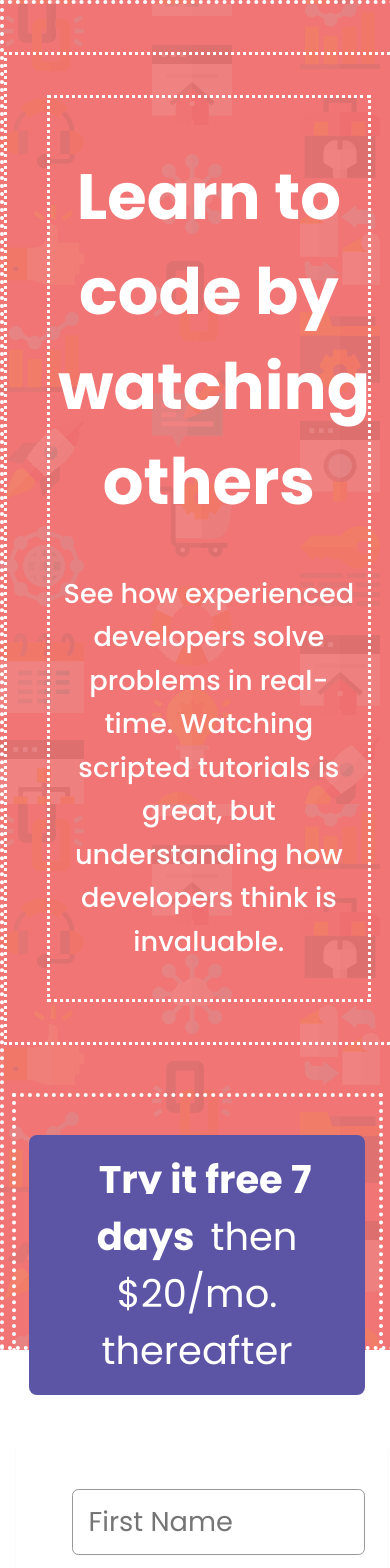
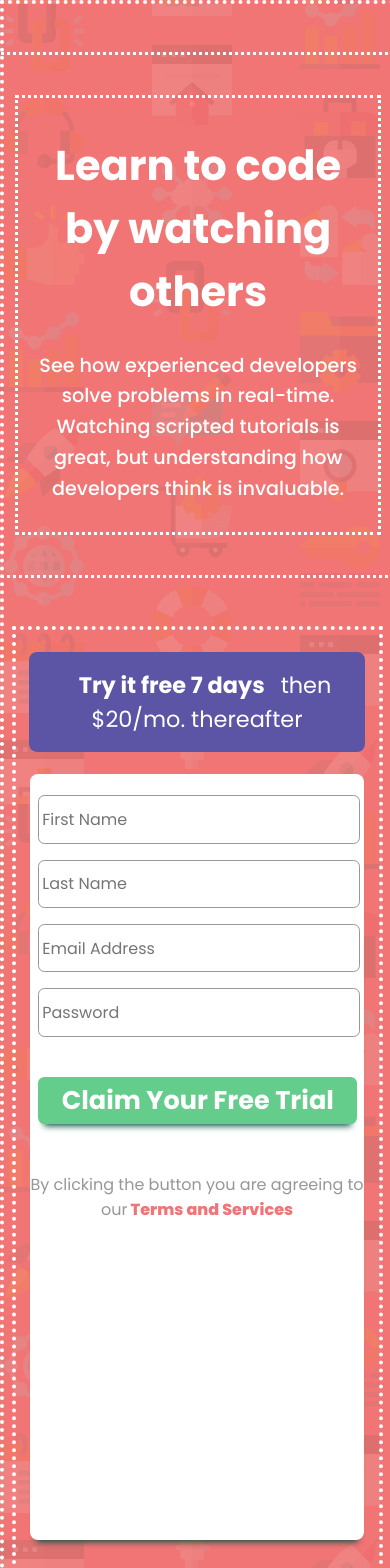
Before and after one commit to mj305/SignUpForm, a React (Create React App) app: page / in a window 390 px wide. Shown: the top 1568 px of the page. Built offline with nearby package versions, Linux system fonts and the light colour scheme.

Commit message:
surface duo finished

```diff
--- a/src/Components/Form/FormComponent.css
+++ b/src/Components/Form/FormComponent.css
@@ -116,3 +116,37 @@
       font-size: 1.3rem;
     }
   }
+
+
+  @media screen and (max-width: 450px) {
+    .form-pricing-paragraph1 {
+      font-size: 1.4rem;
+    }
+
+    .form-component-wrapper {
+      width: 92%;
+      padding-left: 0px;
+      padding-right: 0px;
+      padding-top: 13px;
+    }
+
+    .form-component-group {
+      font-size: 1rem;
+      padding: .2rem;
+      height: 2.5rem;
+    }
+
+    .form-component-button1-wrapper {
+      margin-left: 0.5rem;
+    }
+
+    .form-component-button {
+      font-size: 1.6rem;
+      width: 98%;
+      align-self: center;
+    }
+
+    .form-component-parragraph2 {
+      font-size: 1rem;
+    }
+  }
--- a/src/Components/SignupComponent/SignupComponent.css
+++ b/src/Components/SignupComponent/SignupComponent.css
@@ -31,3 +31,9 @@
     height: 159vh;
   }
 }
+
+@media screen and (max-width: 450px) {
+  .signup-component-container {
+    height: 221vh;
+  }
+}
--- a/src/Components/TextComponent/TextComponent.css
+++ b/src/Components/TextComponent/TextComponent.css
@@ -66,8 +66,20 @@
     .text-paragraph1 {
       font-size: 1.7rem;
     }
+  }
 
-    .form-pricing-paragraph1 {
-      font-size: 2.4rem;
+
+  @media screen and (max-width: 450px) {
+    .text-container {
+      width: 99%;
+      margin-left: -2rem;
+    }
+
+    .text-header {
+      font-size: 2.6rem;
+    }
+
+    .text-paragraph1 {
+      font-size: 1.2rem;
     }
   }
```
